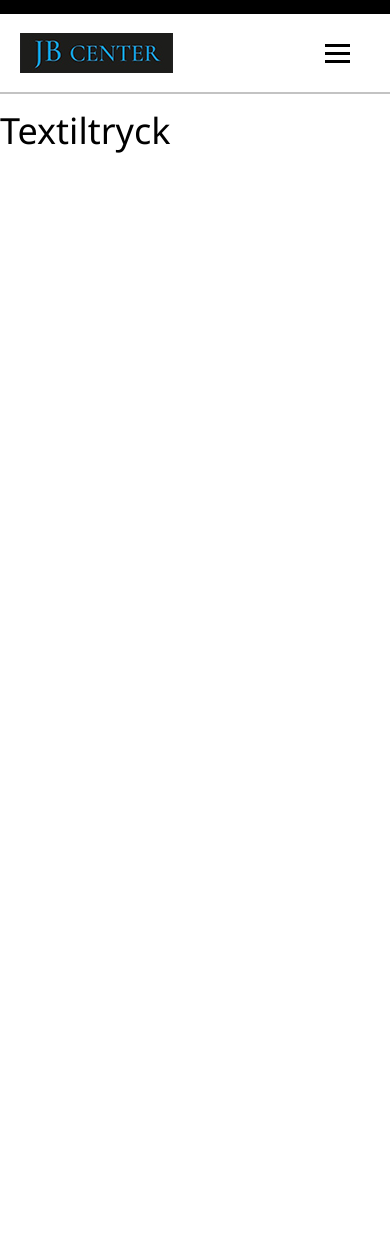
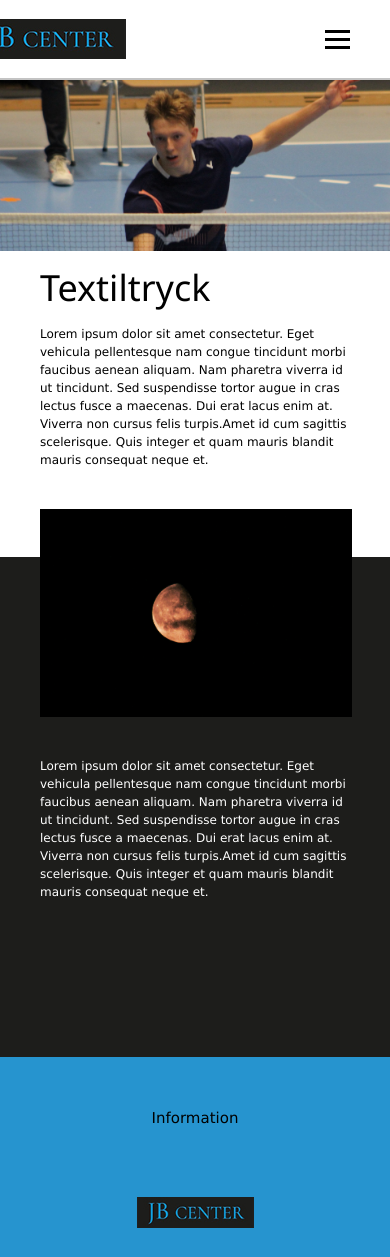
Before and after one commit to maysing/JBcenter, a plain HTML site: page textiltryck.html in a window 390 px wide. Before the commit the page ends 844 px from the top, so only its background shows below. Drawn offline with nearby package versions, Linux system fonts and the light colour scheme.

Commit message:
pages, positions

```diff
--- a/main.css
+++ b/main.css
@@ -10,7 +10,18 @@
   height: 14px;
 }
 
+header {
+  position: sticky;
+  top: 0px;
+}
+
+body {
+  position: sticky;
+  top: 0px;
+}
+
 #header {
+  background-color: white;
   display: flex;
   height: 80px;
   justify-content: space-between;
@@ -19,7 +30,8 @@
 }
 
 #logo {
-  margin-left: 20px;
+  position: static;
+  margin-left: -190px;
 }
 
 .sections {
@@ -115,6 +127,12 @@ nav ul li a span {
   margin-top: 40px;
 }
 
+.sidrubrik-left {
+display: flex;
+justify-content: left;
+margin-left: 40px;
+}
+
 .centered-text {
   display: flex;
   justify-content: center;
@@ -122,6 +140,20 @@ nav ul li a span {
   margin-right: 200px;
   margin-left: 200px;
 }
+
+.text-left {
+  margin: 20px 40px 20px;
+  margin-top: 10px;
+  font-size: 12px;
+}
+
+.text-left-vit {
+  margin: 200px 40px 20px;
+  color: white;
+  font-size: 12px;
+}
+
+
 
 footer {
   background-color: #2694cf;
@@ -160,6 +192,16 @@ footer {
   background-color: #1d1d1b;
 }
 
+#black-area-textil {
+  display: flex;
+  margin:-180px 0px 0px;
+  justify-content: center;
+  height: 500px;
+  background-color: #1d1d1b;
+}
+
+
+
 .white-text {
   position: absolute;
   font-size: 12px;
@@ -167,7 +209,7 @@ footer {
   color: white;
   text-align: center;
   margin-top: 50px;
-  font-weight: lighter;
+  font-weight: light;
 }
 
 .underrubrik-vit {
@@ -179,6 +221,22 @@ footer {
   color: white;
   text-align: center;
 }
+
+.småbilder {
+  max-width: 80%;
+  margin: 20px 40px 20px;
+}
+
+.gallery-item {
+  margin-bottom: 40px;
+}
+
+.gallery-item p {
+  margin-top: -30px;
+  margin-left: 40px;
+}
+
+
 
 @media (max-width: 770px) {
   .hamburger {
@@ -226,4 +284,11 @@ footer {
     margin-left: 20px;
     font-size: 12px;
   }
+
+  .hamburger-menu.hidden {
+    display: none;
+
+  }
+
+
 }
--- a/main.js
+++ b/main.js
@@ -3,6 +3,9 @@ const navVerksamhet = document.querySelector(".nav-verksamhet");
 const verkButton = document.querySelector(".verk-btn");
 const nav = document.querySelector("nav ul .verk-show");
 const hamMenu = document.querySelector(".hamburger-menu");
+const body = document.querySelector(".body");
+const content = document.querySelector(".content");
+
 
 
 hamburger.addEventListener("click", () => {
@@ -15,3 +18,9 @@ verkButton.addEventListener("click", () => {
     nav.classList.toggle("show");
     navVerksamhet.classList.toggle("active");
 });
+
+content.addEventListener("click", () => {
+    if (hamMenu.classList("active")) {
+        hamMenu.classList.toggle("hidden");
+    }
+})
--- a/textiltryck.html
+++ b/textiltryck.html
@@ -13,8 +13,8 @@
     <title>Textiltryck</title>
   </head>
   <body>
-    <header id="top"></header>
     <header id="header">
+      <header id="top"></header>
       <a href="index.html"><img id="logo" src="JBCenterLogo.jpg" alt="" /></a>
 
       <div class="sections">
@@ -33,7 +33,7 @@
     <nav class="hamburger-menu">
       <ul>
         <li>
-          <a href="#">Hem</a>
+          <a href="index.html">Hem</a>
         </li>
         <li>
           <a href="#" class="verk-btn"
@@ -55,13 +55,42 @@
             </li>
           </ul>
         </li>
-
         <li><a href="about.html">Om oss</a></li>
         <li><a href="galleri.html">Bildgalleri</a></li>
       </ul>
     </nav>
-    <h1>Textiltryck</h1>
+
+    <img class="top-image" src="IMG_3978.JPG" alt="" />
+    <h1 class="sidrubrik-left">Textiltryck</h1>
+    <p class="text-left">
+      Lorem ipsum dolor sit amet consectetur. Eget vehicula pellentesque nam
+      congue tincidunt morbi faucibus aenean aliquam. Nam pharetra viverra id ut
+      tincidunt. Sed suspendisse tortor augue in cras lectus fusce a maecenas.
+      Dui erat lacus enim at. Viverra non cursus felis turpis.Amet id cum
+      sagittis scelerisque. Quis integer et quam mauris blandit mauris consequat
+      neque et.
+    </p>
+
+    <img class="småbilder" src="20230904-IMG_7978.jpg" alt="">
+
+    <div id="black-area-textil">
+        <p class="text-left-vit">
+        Lorem ipsum dolor sit amet consectetur. Eget vehicula pellentesque nam
+        congue tincidunt morbi faucibus aenean aliquam. Nam pharetra viverra id ut
+        tincidunt. Sed suspendisse tortor augue in cras lectus fusce a maecenas.
+        Dui erat lacus enim at. Viverra non cursus felis turpis.Amet id cum
+        sagittis scelerisque. Quis integer et quam mauris blandit mauris consequat
+        neque et.
+      </p></div>
+
+
 
     <script src="main.js"></script>
   </body>
+  <footer>
+    <div class="footer">
+      <p class="footer-info">Information</p>
+      <img class="footer-logo" src="JBCenterLogo.jpg" alt="" />
+    </div>
+  </footer>
 </html>
```
Also changed, not shown: about.html (+21 -3 lines), galleri.html (+32 -3 lines), index.html (+11 -5 lines), strängning.html (+31 -3 lines), 20230904-IMG_7978.jpg (added).
